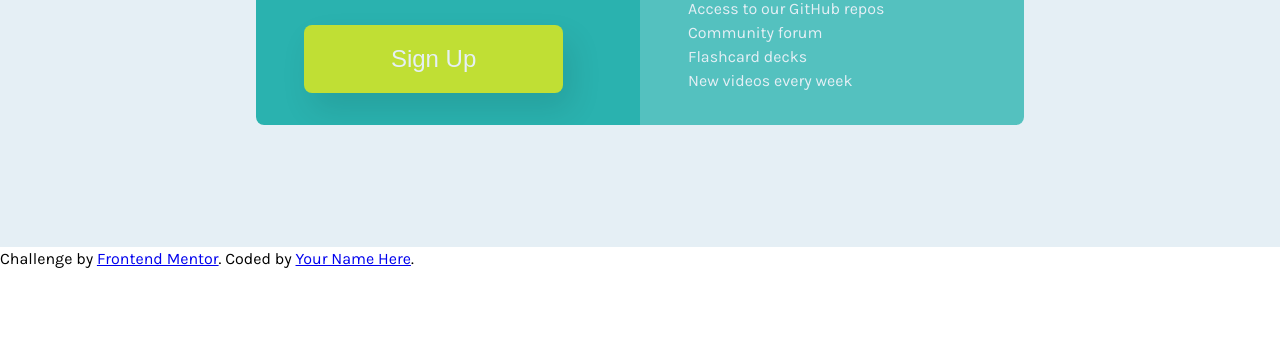
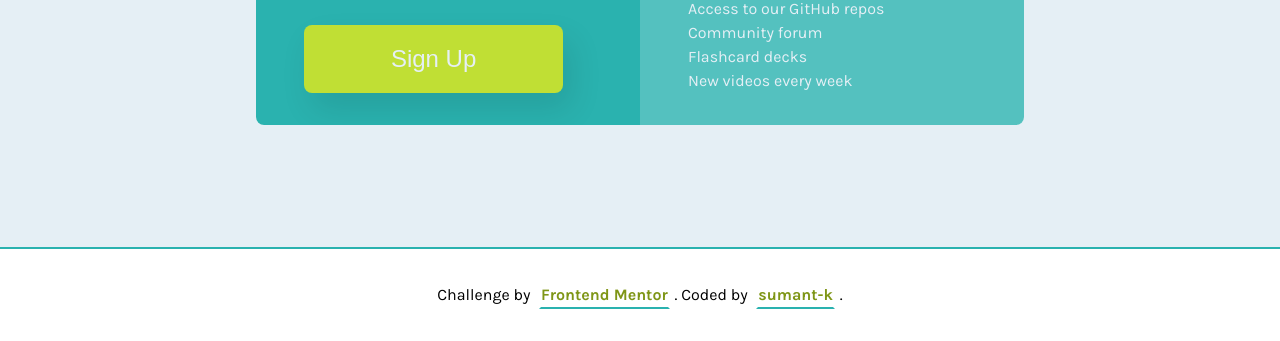
Before and after one commit to sumant-k/fm-price-grid, a website: page index.html in a window 1280 px wide. Shown: the part 553-894 px from the top of the page. Before the commit the page ends 824 px from the top, so only its background shows below. Drawn offline with Linux system fonts and the light colour scheme.

Commit message:
70% done

```diff
--- a/index.html
+++ b/index.html
@@ -66,7 +66,7 @@
         Challenge by
         <a href="https://www.frontendmentor.io?ref=challenge" target="_blank"
           >Frontend Mentor</a
-        >. Coded by <a href="#">Your Name Here</a>.
+        >. Coded by <a href="https://github.com/sumant-k" target="_blank">sumant-k</a>.
       </p>
     </footer>
   </body>
--- a/sass/component.scss
+++ b/sass/component.scss
@@ -80,3 +80,27 @@
     list-style: none;
   }
 }
+.attribution {
+  font-weight: 400;
+  border-top: 2px solid $color-primary-cyan;
+  font-size: 1rem;
+  a {
+    outline: none;
+    display: inline-block;
+    margin: 0 0.3rem;
+    text-decoration: none;
+    color: darken($color-primary-bright-yellow, 20%);
+    font-weight: 700;
+    border-top: 2px solid transparent;
+    border-left: 2px solid transparent;
+    border-right: 2px solid transparent;
+    border-bottom: 2px solid $color-primary-cyan;
+    transition: all 0.3s;
+    &:active,
+    &:hover {
+      border: 2px solid $color-primary-cyan;
+    }
+  }
+  padding: 2rem;
+  text-align: center;
+}
```
Also changed, not shown: css/style.css.
